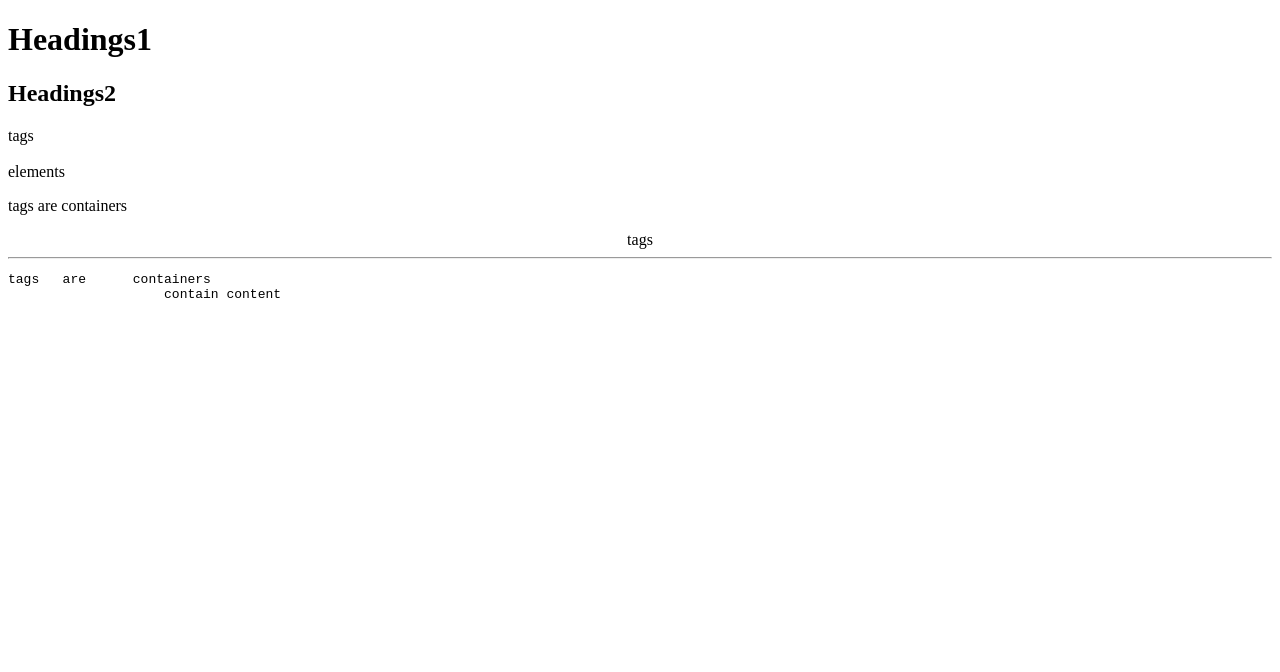
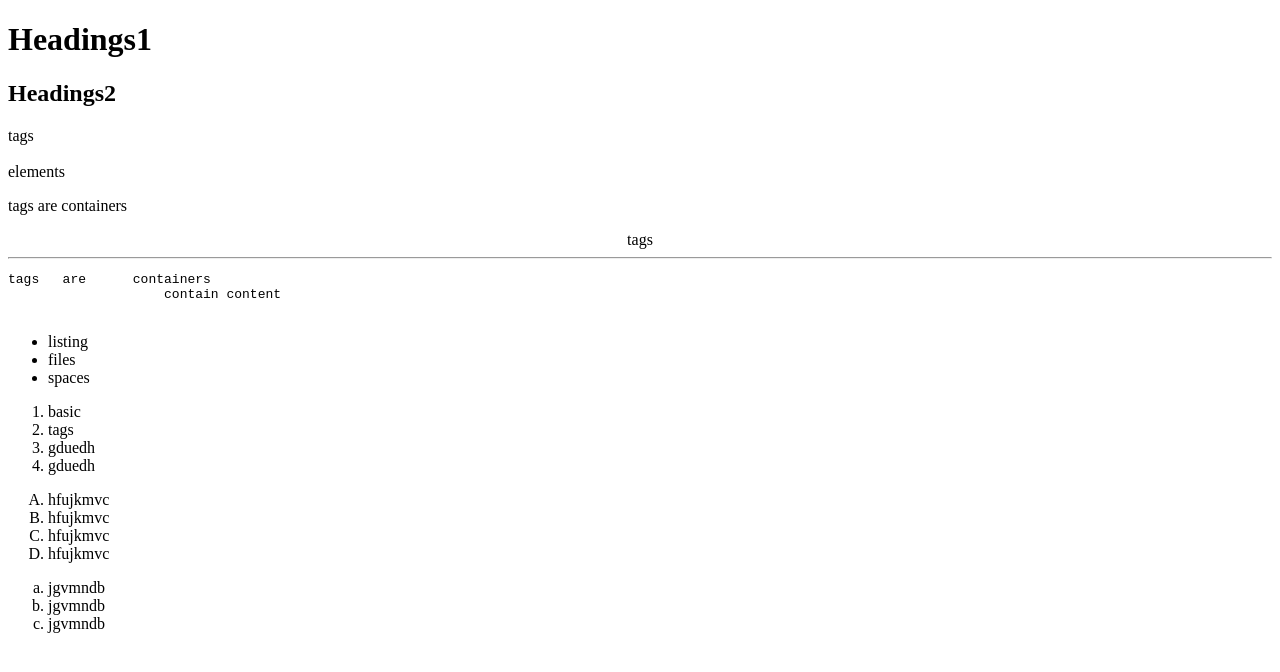
Before and after one commit to puja0072/pfs16, a plain HTML site: page basictags.html in a window 1280 px wide. Drawn offline with Linux system fonts and the light colour scheme.

Commit message:
question1

```diff
--- a/basictags.html
+++ b/basictags.html
@@ -25,6 +25,30 @@
        <pre>tags   are      containers
                     contain content
        </pre>
+       <!-- unordered list -->
+        <ul>
+            <li> listing </li>
+            <li> files </li>
+            <li> spaces </li>
+        </ul>
+        <!-- ordered list -->
+        <ol type="1">
+            <li> basic </li>
+            <li> tags </li>
+            <li>gduedh</li>
+            <li>gduedh</li>
+        </ol>
+        <ol type="A">
+            <li>hfujkmvc</li>
+            <li>hfujkmvc</li>
+            <li>hfujkmvc</li>
+            <li>hfujkmvc</li>
+        </ol>
+        <ol type="a">
+            <li>jgvmndb</li>
+            <li>jgvmndb</li>
+            <li>jgvmndb</li>
+        </ol>
 
 
 </body>
```
Also changed, not shown: index.html (+1 -0 lines), website.html (added, +38 -0 lines), html basic test.html (added).
